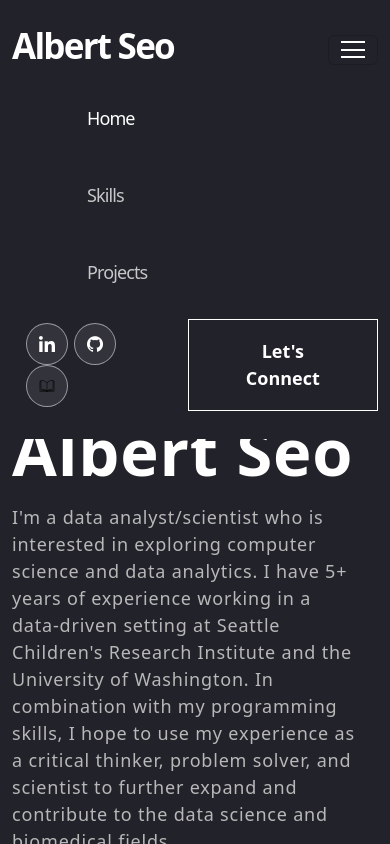
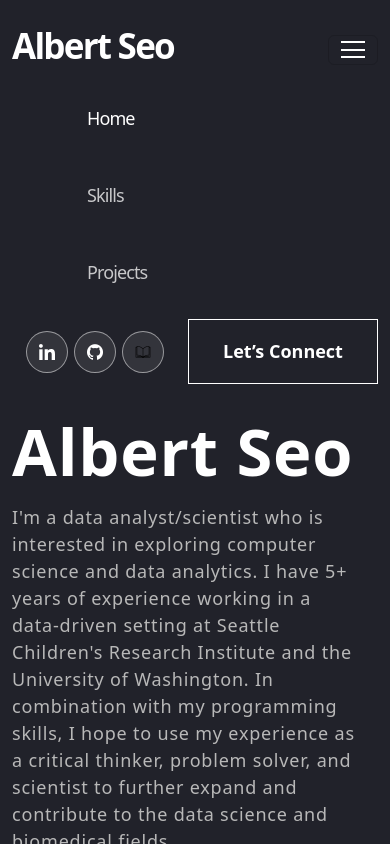
Before and after one commit to albertjseo/personal-portfolio, a React (Create React App) app: page / in a window 390 px wide. Both pictures are taken after a click on the button 353 px from the left and 49 px from the top of the page. Shown: the top 844 px of the page. Built offline with nearby package versions, Linux system fonts and the light colour scheme.

Commit message:
Updating NavBar.js

```diff
--- a/src/components/NavBar.js
+++ b/src/components/NavBar.js
@@ -2,6 +2,8 @@ import Container from 'react-bootstrap/Container';
 import Nav from 'react-bootstrap/Nav';
 import Navbar from 'react-bootstrap/Navbar';
 import React, { useEffect, useState } from "react";
+import { HashLink } from 'react-router-hash-link';
+import { BrowserRouter as Router } from "react-router-dom";
 import logo from "../assets/img/logo.svg";
 import linkedin from "../assets/img/linkedin.svg";
 import github from "../assets/img/github2.png";
@@ -31,6 +33,7 @@ export default function NavBar() {
   }
 
   return (
+    <Router>
         <Navbar expand="lg" className={scrolled ? "scrolled": ""}>
           <Container>
             <Navbar.Brand href="#home">
@@ -44,6 +47,7 @@ export default function NavBar() {
                 <Nav.Link href="#home" className={activeLink === 'home' ? 'active navbar-link': 'navbar-link'} onClick={() => onUpdateActiveLink('home')}>Home</Nav.Link>
                 <Nav.Link href="#skills" className={activeLink === 'skills' ? 'active navbar-link': 'navbar-link'} onClick={() => onUpdateActiveLink('skills')}>Skills</Nav.Link>
                 <Nav.Link href="#projects" className={activeLink === 'projects' ? 'active navbar-link': 'navbar-link'} onClick={() => onUpdateActiveLink('projects')}>Projects</Nav.Link>
+
               </Nav>
               <span className="navbar-text">
                   <div className="social-icon">
@@ -52,10 +56,13 @@ export default function NavBar() {
                       <a href="https://pubmed.ncbi.nlm.nih.gov/?term=%22Seo%20AJ%22%5BAuthor%5D" target="_blank"><img src={pubMed} alt="logo"/></a>
 
                   </div>
-              <button className="contact" onClick={() => console.log('connect')}><span>Let's Connect</span></button>
+                  <HashLink to='#connect'>
+                    <button className="contact"><span>Let’s Connect</span></button>
+                  </HashLink>
               </span>
             </Navbar.Collapse>
           </Container>
         </Navbar>
+    </Router>
   );
 }
```
Lines whose indentation alone changed are shown as unchanged.
